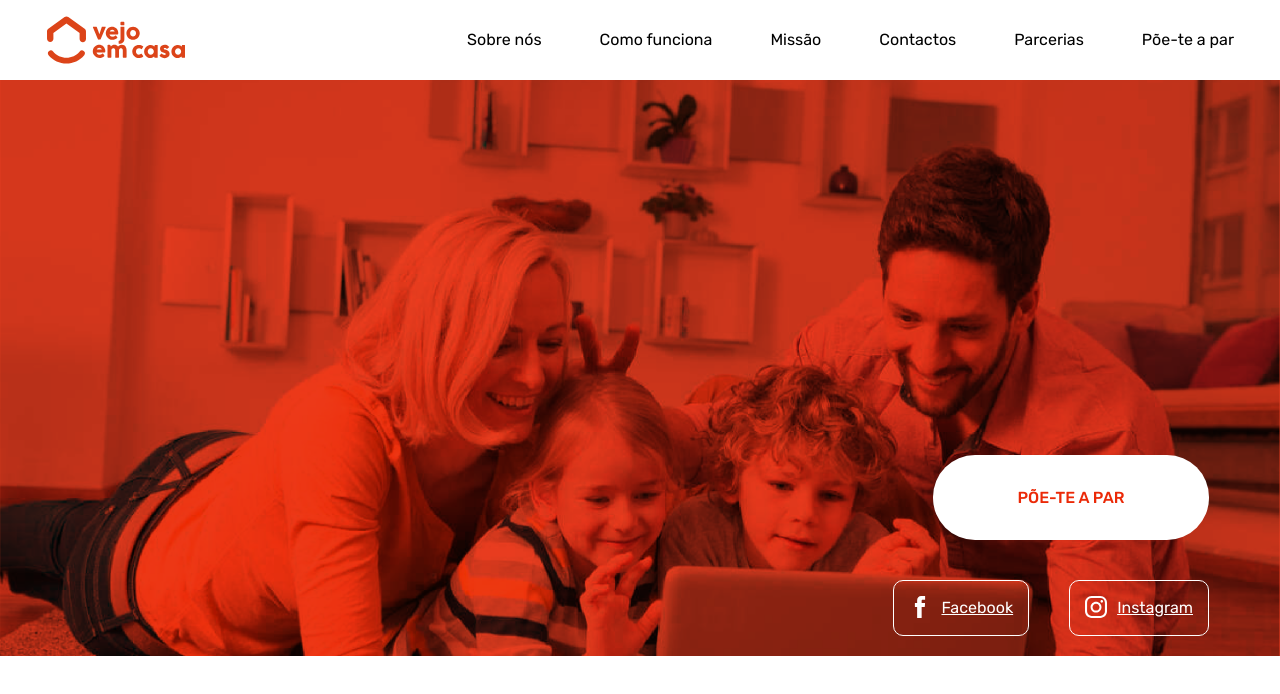
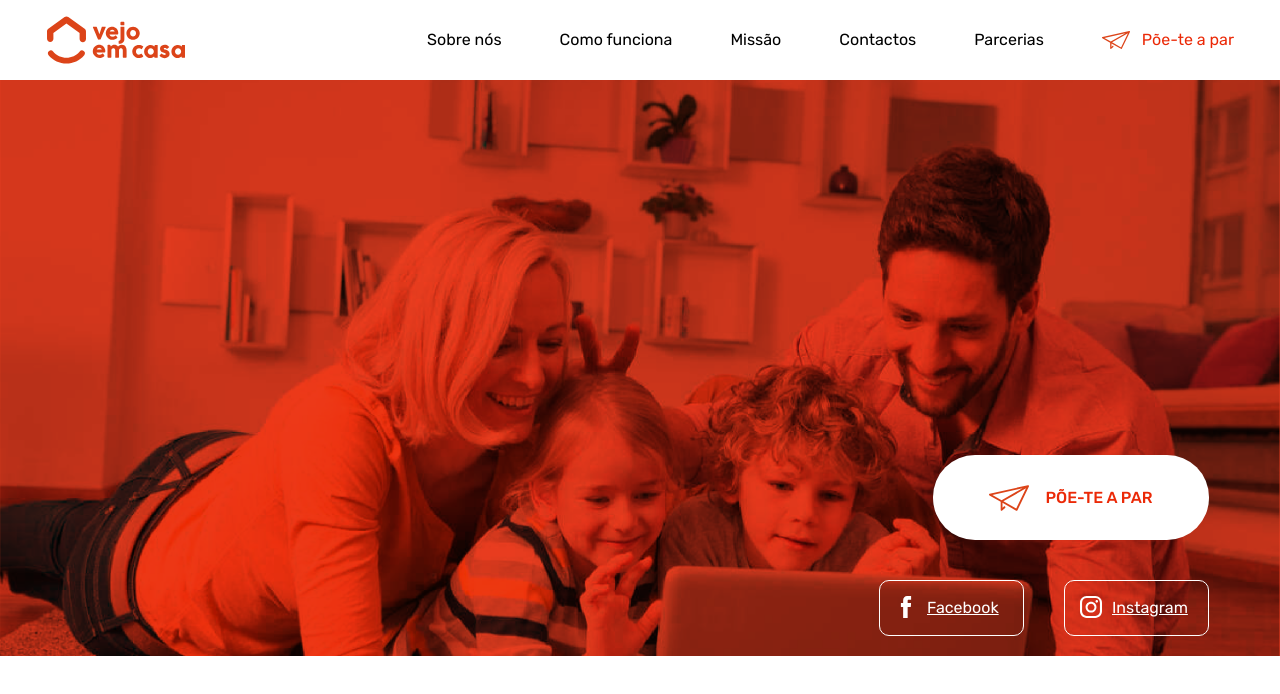
Before and after one commit to almeiduh/vejo-em-casa-fe, a React (Create React App) app: page / in a window 1280 px wide. Shown: the top 694 px of the page. Built offline with nearby package versions, Linux system fonts and the light colour scheme; what axios-case-converter would draw is missing.

Commit message:
Icons and adjustments

```diff
--- a/src/pages/Landing/Header.jsx
+++ b/src/pages/Landing/Header.jsx
@@ -1,6 +1,7 @@
 import React from 'react';
 
 import logo from 'svg/veja_web_logo-02.svg';
+import { ReactComponent as PlaneIcon } from 'svg/veja_web_pag_landingpage_Icons-03.svg';
 
 import styles from './header.module.css';
 
@@ -16,7 +17,10 @@ const Header = () => {
         <div className={styles.menu}>Missão</div>
         <div className={styles.menu}>Contactos</div>
         <div className={styles.menu}>Parcerias</div>
-        <div className="vec-cursor-pointer">Põe-te a par</div>
+        <div className={styles.menu}>
+          <PlaneIcon height="18px" width="28px" />
+          <span className="vec-ml-3">Põe-te a par</span>
+        </div>
       </div>
     </div>
   );
--- a/src/pages/Landing/Hightlight.jsx
+++ b/src/pages/Landing/Hightlight.jsx
@@ -4,6 +4,7 @@ import background from 'assets/images/landingPageHightlight@2x.png';
 // import fbSvg from 'svg/veja_web_icons-11.svg';
 import { ReactComponent as FbLogo } from 'svg/veja_web_icons-11.svg';
 import { ReactComponent as InstagramLogo } from 'svg/veja_web_icons-14.svg';
+import { ReactComponent as PlaneIcon } from 'svg/veja_web_pag_landingpage_Icons-03.svg';
 
 import styles from './highlight.module.css';
 
@@ -15,7 +16,8 @@ const Highlight = () => {
         <img alt="" className={styles.backgroundImg} src={background} />
         <div className={styles.rightBtns}>
           <div className={styles.poeParBtn}>
-            <div>Põe-te a par</div>
+            <PlaneIcon height="26px" width="40px" />
+            <div className="vec-ml-4">Põe-te a par</div>
           </div>
           <div className={styles.social}>
             <div className={styles.fb}>
--- a/src/pages/Landing/header.module.css
+++ b/src/pages/Landing/header.module.css
@@ -18,3 +18,9 @@
   margin-right: 58px;
   cursor: pointer;
 }
+.menu:last-child {
+  margin-right: 0;
+  display: flex;
+  align-items: center;
+  color: #eb2907;
+}
--- a/src/pages/Landing/highlight.module.css
+++ b/src/pages/Landing/highlight.module.css
@@ -40,6 +40,7 @@
   justify-content: center;
   font-weight: 500;
   margin-left: 40px;
+  cursor: pointer;
 }
 .social {
   margin-top: 40px;
@@ -55,6 +56,7 @@
   padding: 15px;
   text-decoration: underline;
   cursor: pointer;
+  width: 145px;
 }
 .fb {
   margin-right: 40px;
```
Also changed, not shown: src/svg/veja_web_pag_landingpage_Icons-03.svg (added).
